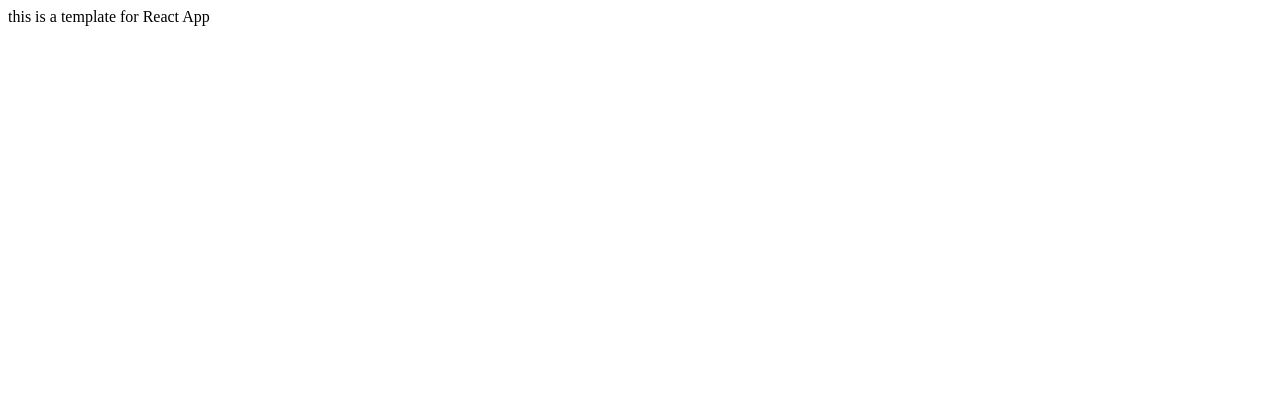
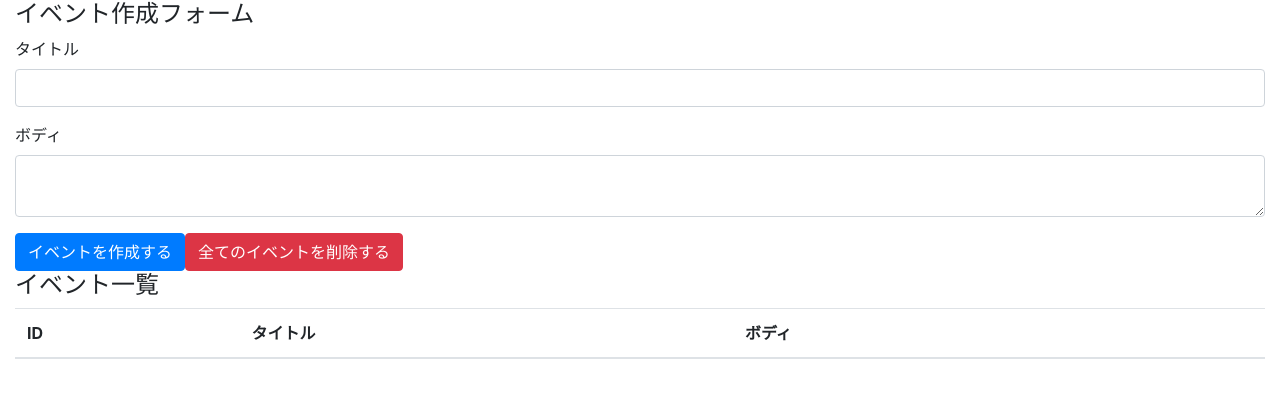
Before and after one commit to kobatta/crud-react-hooks, a React (Create React App) app: page / in a window 1280 px wide. Shown: the top 398 px of the page. Built offline with nearby package versions, Linux system fonts and the light colour scheme.

Commit message:
create event form and event table with bootstrap

```diff
--- a/package.json
+++ b/package.json
@@ -6,6 +6,7 @@
     "@testing-library/jest-dom": "^4.2.4",
     "@testing-library/react": "^9.3.2",
     "@testing-library/user-event": "^7.1.2",
+    "bootstrap": "4.3.1",
     "react": "^16.13.1",
     "react-dom": "^16.13.1",
     "react-scripts": "3.4.1"
--- a/src/App.js
+++ /dev/null
@@ -1,11 +0,0 @@
-import React from 'react';
-
-const App = () => {
-  return (
-    <div>
-      this is a template for React App
-    </div>
-  );
-}
-
-export default App;
--- /dev/null
+++ b/src/components/App.js
@@ -0,0 +1,41 @@
+import React from 'react';
+import 'bootstrap/dist/css/bootstrap.min.css';
+
+const App = () => {
+  return (
+    <div className="container-fluid">
+      <h4>イベント作成フォーム</h4>
+      <form>
+        <div className="form-group">
+          <label htmlFor="formEventTitle">タイトル</label>
+          <input className="form-control" id="formEventTitle" />
+        </div>
+
+        <div className="form-group">
+          <label htmlFor="formEventBody">ボディ</label>
+          <textarea className="form-control" id="formEventBody" />
+        </div>
+
+        <button className="btn btn-primary">イベントを作成する</button>
+        <button className="btn btn-danger">全てのイベントを削除する</button>
+
+        <h4>イベント一覧</h4>
+        <table className="table table-hover">
+          <thead>
+            <tr>
+              <th>ID</th>
+              <th>タイトル</th>
+              <th>ボディ</th>
+              <th></th>
+            </tr>
+          </thead>
+          <tbody>
+
+          </tbody>
+        </table>
+      </form>
+    </div>
+  );
+}
+
+export default App;
--- a/src/index.js
+++ b/src/index.js
@@ -1,6 +1,6 @@
 import React from 'react';
 import ReactDOM from 'react-dom';
-import App from './App';
+import App from './components/App';
 
 ReactDOM.render(
   <React.StrictMode>
```
Also changed, not shown: 1 other file (tests, documents, lock files or other folders).
